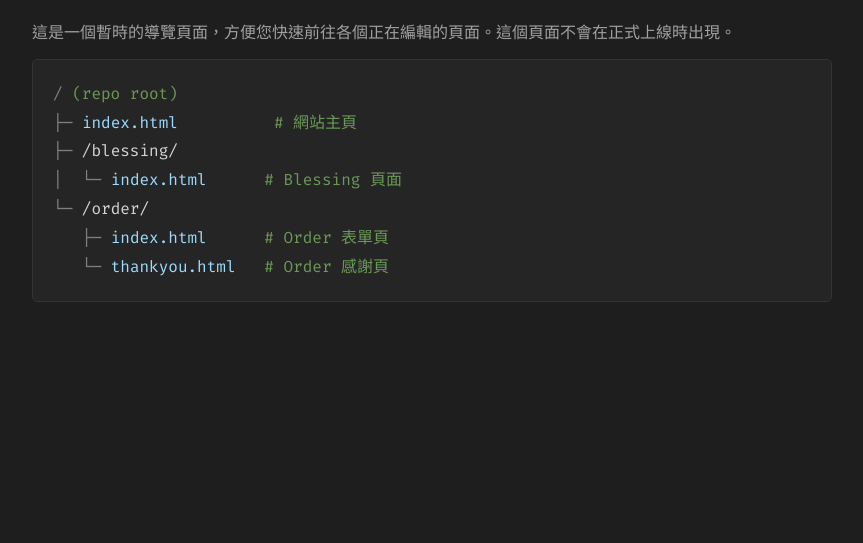
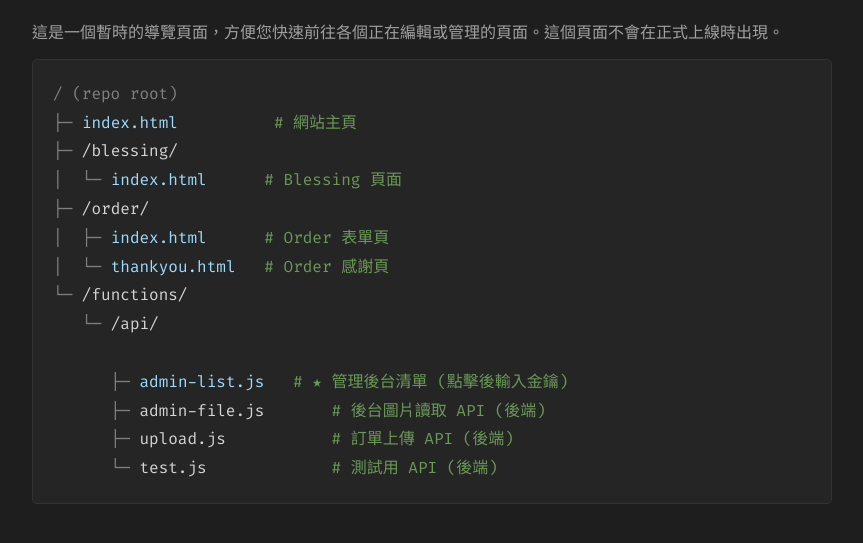
Before and after one commit to 878787ya/dddpcreate_main, a plain HTML site: page temp/index.html in a window 1280 px wide. Shown: the part 113-656 px from the top of the page, without its empty margins (208-1071 px from the left). Drawn offline with Linux system fonts and the light colour scheme.

Commit message:
Update index.html 更新編輯頁面

```diff
--- a/temp/index.html
+++ b/temp/index.html
@@ -5,12 +5,10 @@
     <meta name="viewport" content="width=device-width, initial-scale=1.0">
     <title>網站編輯入口</title>
     <style>
-        /* 使用 Google Fonts 引入 Fira Code 字體，它支援連字，看起來更像程式碼編輯器 */
         @import url('https://fonts.googleapis.com/css2?family=Fira+Code&display=swap');
-
         body {
-            background-color: #1e1e1e; /* VS Code 暗色背景 */
-            color: #d4d4d4; /* 預設文字顏色 */
+            background-color: #1e1e1e;
+            color: #d4d4d4;
             font-family: -apple-system, BlinkMacSystemFont, "Segoe UI", Roboto, "Helvetica Neue", Arial, sans-serif;
             margin: 0;
             padding: 2em;
@@ -28,34 +26,30 @@
         p {
             color: #a0a0a0;
         }
-        /* 模擬程式碼編輯器的區塊 */
         pre {
-            background-color: #252526; /* 編輯器內部顏色 */
+            background-color: #252526;
             border: 1px solid #333;
             border-radius: 5px;
             padding: 20px;
             font-size: 1em;
             line-height: 1.8;
-            overflow-x: auto; /* 如果內容太長，顯示水平捲軸 */
-            white-space: pre; /* 保留所有空白與換行 */
+            overflow-x: auto;
+            white-space: pre;
         }
         code {
-            /* 使用 Fira Code 或其他等寬字體 */
             font-family: 'Fira Code', 'SFMono-Regular', Consolas, 'Liberation Mono', Menlo, monospace;
         }
-        /* 連結樣式 - 藍色，符合程式碼高亮 */
         a {
             color: #9cdcfe;
             text-decoration: none;
+            cursor: pointer; /* 讓所有連結都顯示可點擊的手指圖示 */
         }
         a:hover {
             text-decoration: underline;
         }
-        /* 註解樣式 - 綠色，符合程式碼高亮 */
         .comment {
             color: #6A9955;
         }
-        /* 目錄結構的符號顏色 */
         .structure {
             color: #808080;
         }
@@ -65,17 +59,47 @@
 
     <div class="container">
         <h1>網站編輯入口</h1>
-        <p>這是一個暫時的導覽頁面，方便您快速前往各個正在編輯的頁面。這個頁面不會在正式上線時出現。</p>
+        <p>這是一個暫時的導覽頁面，方便您快速前往各個正在編輯或管理的頁面。這個頁面不會在正式上線時出現。</p>
 
-        <pre><code><span class="structure">/</span> <span class="comment">(repo root)</span>
+        <pre><code><span class="structure">/ (repo root)</span>
 <span class="structure">├─</span> <a href="../index.html" target="_blank">index.html</a>          <span class="comment"># 網站主頁</span>
 <span class="structure">├─</span> /blessing/
 <span class="structure">│  └─</span> <a href="../blessing/index.html" target="_blank">index.html</a>      <span class="comment"># Blessing 頁面</span>
-<span class="structure">└─</span> /order/
-<span class="structure">   ├─</span> <a href="../order/index.html" target="_blank">index.html</a>      <span class="comment"># Order 表單頁</span>
-<span class="structure">   └─</span> <a href="../order/thankyou.html" target="_blank">thankyou.html</a>   <span class="comment"># Order 感謝頁</span></code></pre>
+<span class="structure">├─</span> /order/
+<span class="structure">│  ├─</span> <a href="../order/index.html" target="_blank">index.html</a>      <span class="comment"># Order 表單頁</span>
+<span class="structure">│  └─</span> <a href="../order/thankyou.html" target="_blank">thankyou.html</a>   <span class="comment"># Order 感謝頁</span>
+<span class="structure">└─</span> /functions/
+   <span class="structure">└─</span> /api/
+      <!-- 【修改點 1】修改了 admin-list.js 的連結行為 -->
+      <span class="structure">├─</span> <a onclick="goToAdminList(event)">admin-list.js</a>   <span class="comment"># ★ 管理後台清單 (點擊後輸入金鑰)</span>
+      <span class="structure">├─</span> admin-file.js       <span class="comment"># 後台圖片讀取 API (後端)</span>
+      <span class="structure">├─</span> upload.js           <span class="comment"># 訂單上傳 API (後端)</span>
+      <span class="structure">└─</span> test.js             <span class="comment"># 測試用 API (後端)</span></code></pre>
 
     </div>
 
+    <!-- 【修改點 2】在 body 結尾處新增 JavaScript 程式碼 -->
+    <script>
+      function goToAdminList(event) {
+        // 防止連結的預設行為
+        event.preventDefault();
+
+        // 跳出一個輸入框，讓使用者輸入密碼
+        const token = prompt("把金鑰交出來：");
+
+        // 檢查使用者是否輸入了內容 (如果點取消會是 null)
+        if (token && token.trim() !== '') {
+          // 將輸入的 token 組合成完整的 URL
+          const url = `/api/admin-list?key=${encodeURIComponent(token.trim())}`;
+
+          // 在新的分頁中打開這個 URL
+          window.open(url, '_blank');
+        } else {
+          // 如果使用者取消或沒輸入，可以選擇什麼都不做，或給個提示
+          // alert("未輸入金鑰。");
+        }
+      }
+    </script>
+
 </body>
 </html>
```
